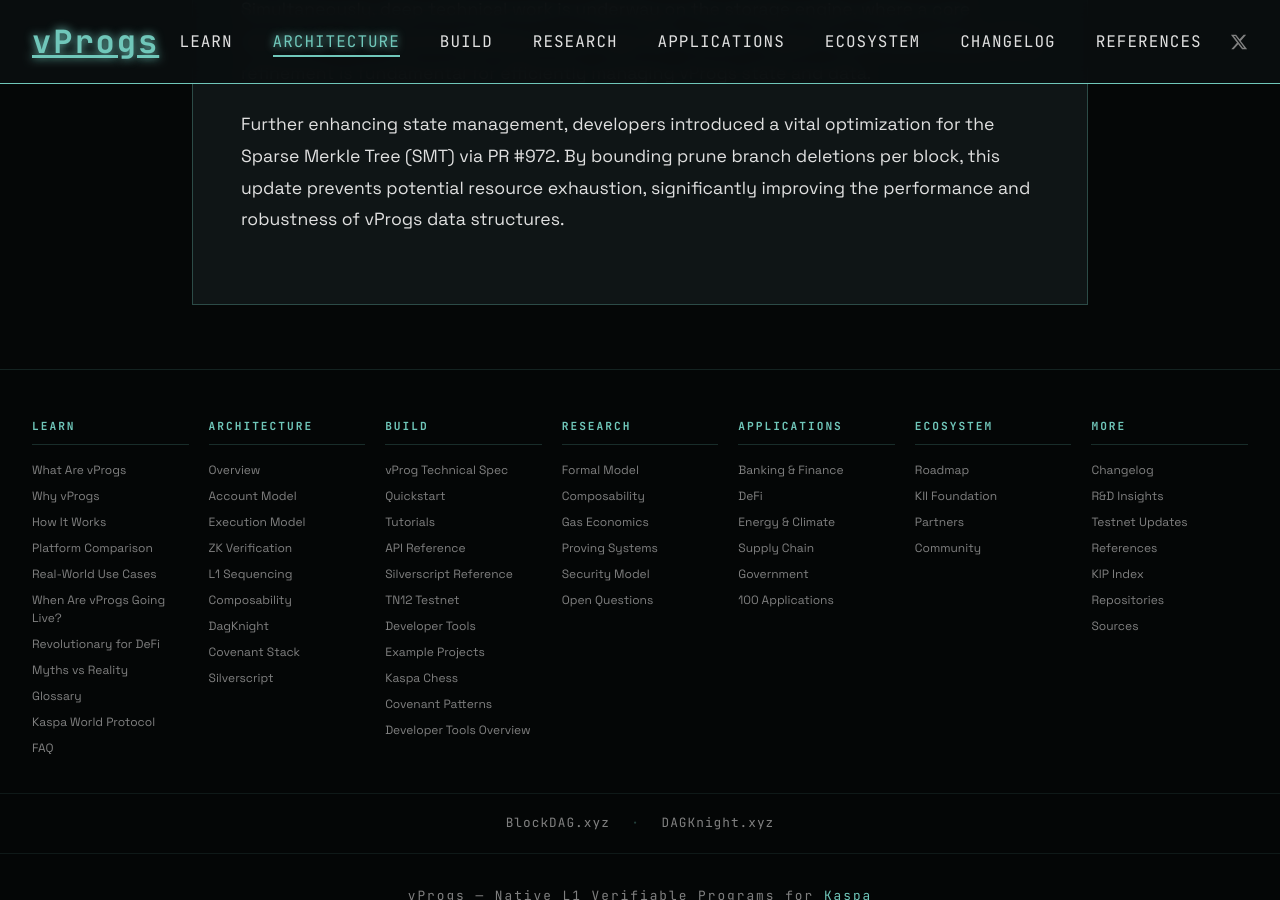
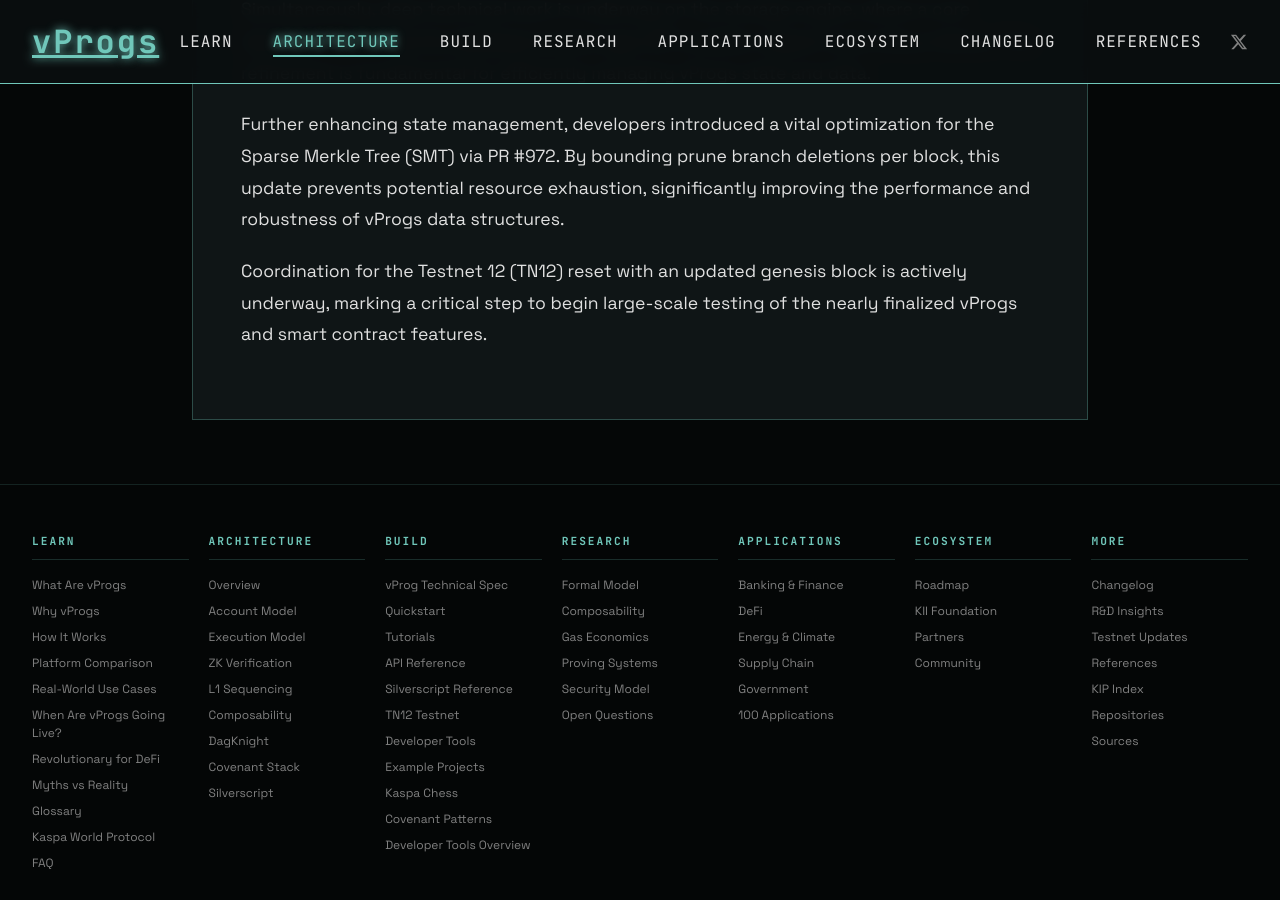
Before and after one commit to creative-inference/vprogs.xyz, a Jekyll site: the page built from architecture/sequencing-mapping.md, in a window 1280 px wide and 900 px high, scrolled down 14118 px. Built offline with Jekyll 4.4.1, drawn with Linux system fonts in a browser that asks for light colours.

Commit message:
Add update on TN12 reset coordination [auto]

```diff
--- a/architecture/sequencing-mapping.md
+++ b/architecture/sequencing-mapping.md
@@ -353,3 +353,6 @@
 
 
 Further enhancing state management, developers introduced a vital optimization for the Sparse Merkle Tree (SMT) via PR #972. By bounding prune branch deletions per block, this update prevents potential resource exhaustion, significantly improving the performance and robustness of vProgs data structures.
+
+
+Coordination for the Testnet 12 (TN12) reset with an updated genesis block is actively underway, marking a critical step to begin large-scale testing of the nearly finalized vProgs and smart contract features.
```
